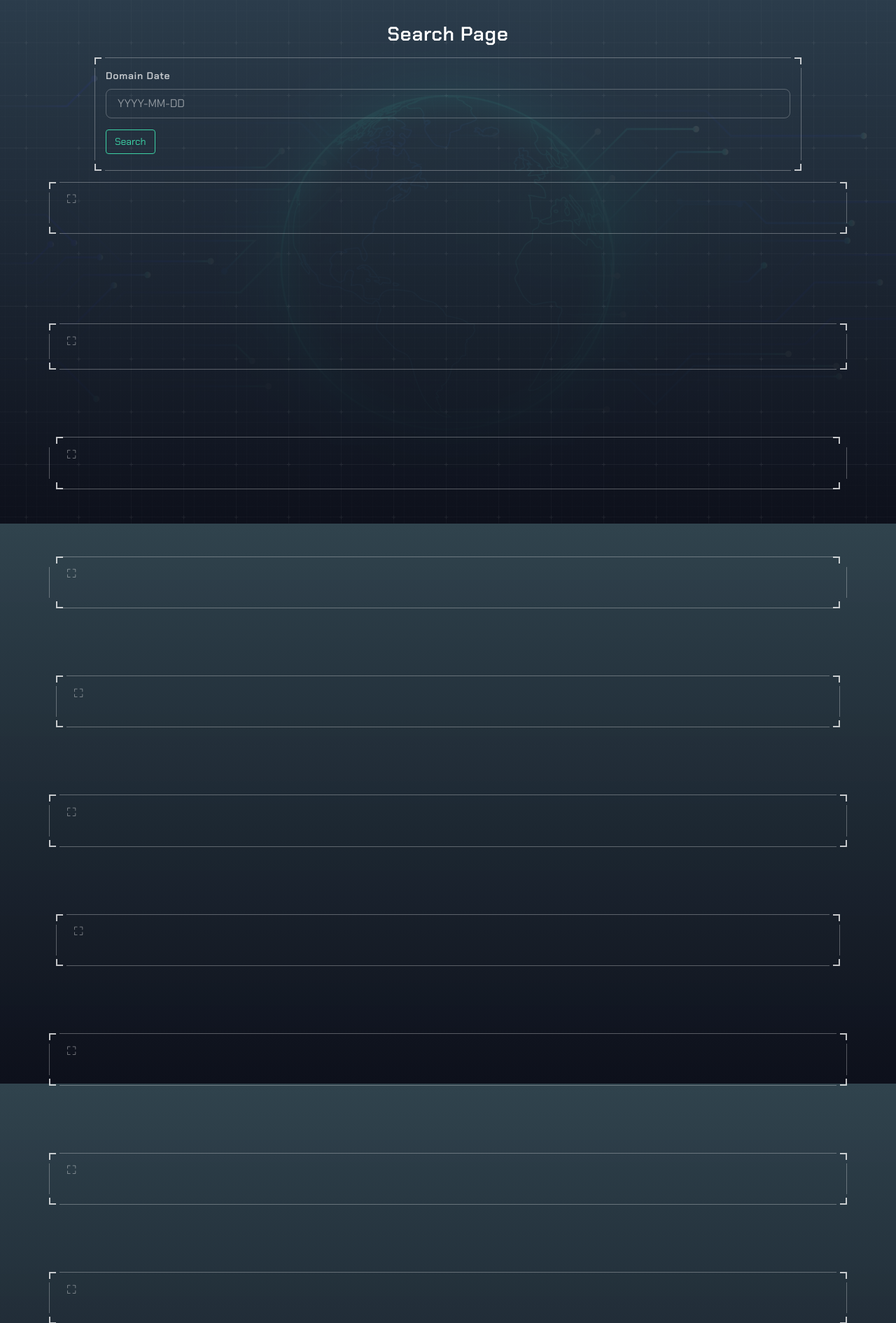
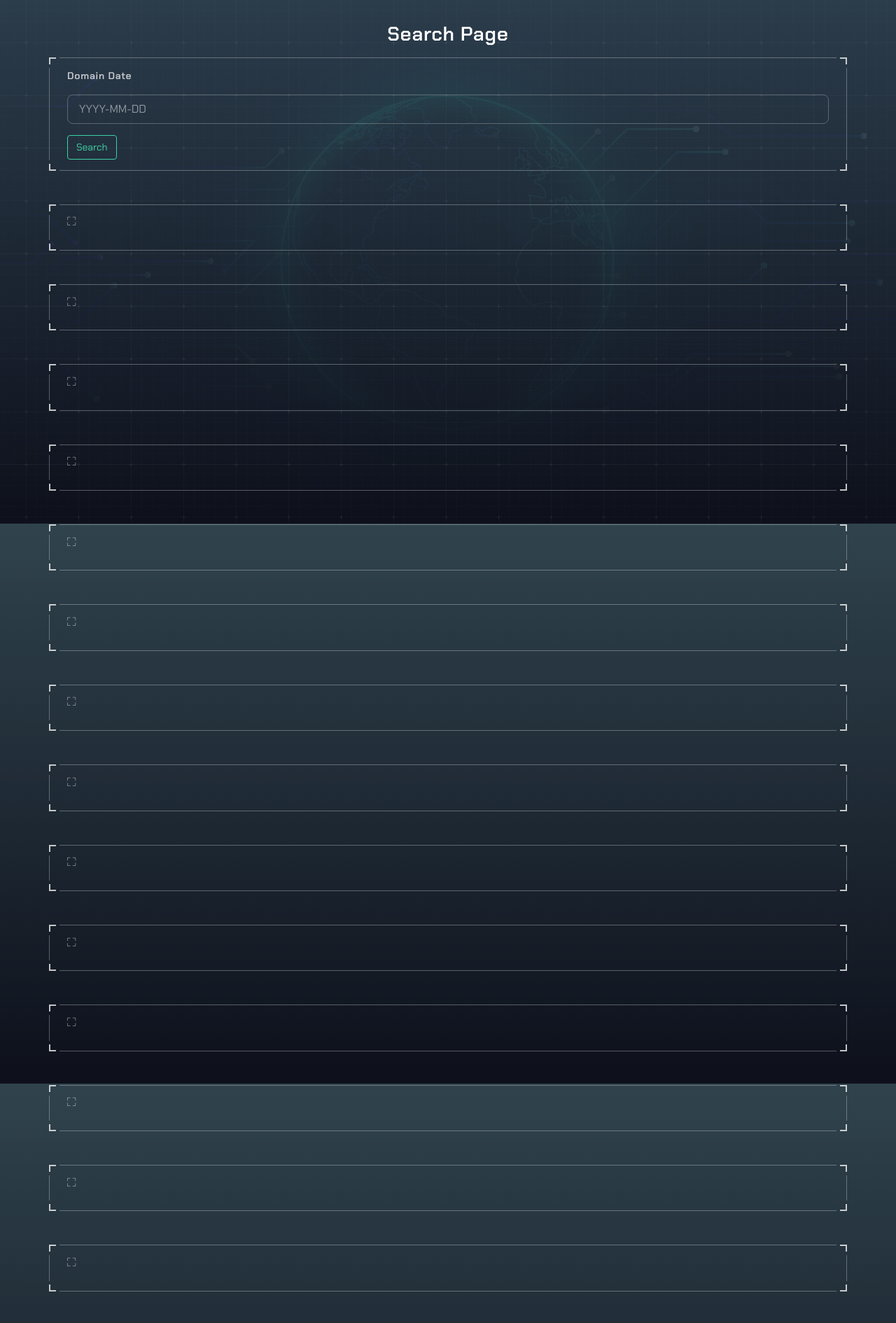
Before and after one commit to sAayush/7i-Domain-Project, a Django app: page /search_data/ in a window 1280 px wide. Shown: the part 52-1942 px from the top of the page at 70% size. Run offline with Django 5.2, Linux system fonts and the light colour scheme; the visitor is signed in with stand-in values (Sample User, id 1); some libraries are stand-ins or nearby versions.

Commit message:
date page done

```diff
--- a/vapt/web/templates/data_template.html
+++ b/vapt/web/templates/data_template.html
@@ -1,25 +1,21 @@
 {% extends "base.html" %}
 {% block content %}
 <!-- BEGIN row -->
-	<div class="row">
+<div class="container">
 <!-- BEGIN col-3 -->
-		<div class="container col-xl-10 ">
+	<div class="row justify-content-end align-items-center">
 	<!-- BEGIN card -->
-			<div class="card mb-3">
+		<div class="card">
 		<!-- BEGIN card-body -->
 			<div class="card-body">
 			<!-- BEGIN title -->
-					<div class="d-flex fw-bold mb-2">
+				<div class="d-flex fw-bold mb-3">
 					<span class="flex-grow-1">Domain Date</span>
 				</div>
-					<div class="row justify-content-center">
-						<div class="form-input">
-							<div class="mb-2">
+				<div class="form-input flex-grow-1">
 					<input type="text" class="form-control form-control-lg" id="date" name="date" placeholder="YYYY-MM-DD" required>
-								<div class="d-flex mt-3">
-									<button type="submit" class="btn btn-outline-theme" onclick="date_info()">Search</button>
-								</div>
-							</div>
+					<div class="mt-3">
+						<button type="submit" class="btn d-block btn-outline-theme" onclick="date_info()">Search</button>
 					</div>
 				</div>
 			</div>
@@ -33,13 +29,12 @@
 		</div>
 	</div>
 </div>
-				<!-- BEGIN row -->
 
 <div class="container">
-	<div class="row justify-content-end align-items-center">
-		<div class="card mb-5">
+	<div class="row justify-content-end align-items-center mt-5">
+		<div class="card">
 			<div class="card-body">
-				<div class="d-flex fw-bold small mb-4">
+				<div class="d-flex fw-bold small mb-3">
 					<a href="#" data-toggle="card-expand" class="text-inverse text-opacity-50 text-decoration-none"><i class="bi bi-fullscreen"></i></a>
 				</div>
 				<div class="small text-inverse text-opacity-50 text-truncate">
@@ -55,12 +50,11 @@
 		</div>
 	</div>
 </div>
-</div>
 
 
 <div class="container">
 	<div class="row justify-content-end align-items-center mt-5">
-		<div class="card mb-5">
+		<div class="card">
 			<div class="card-body">
 				<div class="d-flex fw-bold small mb-3">
 					<a href="#" data-toggle="card-expand" class="text-inverse text-opacity-50 text-decoration-none"><i class="bi bi-fullscreen"></i></a>
@@ -81,14 +75,13 @@
 
 <div class="container">
 	<div class="row justify-content-end align-items-center mt-5">
-			<div class="card mb-5">
+		<div class="card">
 			<div class="card-body">
-					<div class="d-flex fw-bold small mb-4">
+				<div class="d-flex fw-bold small mb-3">
 					<a href="#" data-toggle="card-expand" class="text-inverse text-opacity-50 text-decoration-none"><i class="bi bi-fullscreen"></i></a>
 				</div>
 				<div class="small text-inverse text-opacity-50 text-truncate">
-						<div class="dnsdumpD"><div>
-
+					<div class="dnsdumpD"></div>
 				</div>
 			</div>
 			<div class="card-arrow">
@@ -104,14 +97,13 @@
 <!-- BEGIN #content -->
 <div class="container">
 	<div class="row justify-content-end align-items-center mt-5">
-		<div class="card mb-5">
+		<div class="card">
 			<div class="card-body">
-				<div class="d-flex fw-bold small mb-4">
+				<div class="d-flex fw-bold small mb-3">
 					<a href="#" data-toggle="card-expand" class="text-inverse text-opacity-50 text-decoration-none"><i class="bi bi-fullscreen"></i></a>
 				</div>
 				<div class="small text-inverse text-opacity-50 text-truncate">
-					<div class="vtotaldiv">
-						<div>
+					<div class="vtotaldiv"></div>
 				</div>
 			</div>
 			<div class="card-arrow">
@@ -123,13 +115,12 @@
 		</div>
 	</div>
 </div>
-</div>
 
 <div class="container">
 	<div class="row justify-content-end align-items-center mt-5">
-			<div class="card mb-5">
+		<div class="card">
 			<div class="card-body">
-					<div class="d-flex fw-bold small mb-4">
+				<div class="d-flex fw-bold small mb-3">
 					<a href="#" data-toggle="card-expand" class="text-inverse text-opacity-50 text-decoration-none"><i class="bi bi-fullscreen"></i></a>
 				</div>
 				<div class="small text-inverse text-opacity-50 text-truncate">
@@ -137,7 +128,6 @@
 					<div id="CertificateDIV"></div>
 					<div id="Issued_Certificates_DIV"></div>
 					<div id="container_div"></div>
-
 				</div>
 			</div>
 			<div class="card-arrow">
@@ -149,12 +139,11 @@
 		</div>
 	</div>
 </div>
-</div>
 <div class="container">
 	<div class="row justify-content-end align-items-center mt-5">
-			<div class="card mb-5">
+		<div class="card">
 			<div class="card-body">
-					<div class="d-flex fw-bold small mb-4">
+				<div class="d-flex fw-bold small mb-3">
 					<a href="#" data-toggle="card-expand" class="text-inverse text-opacity-50 text-decoration-none"><i class="bi bi-fullscreen"></i></a>
 				</div>
 				<div class="small text-inverse text-opacity-50 text-truncate">
@@ -173,13 +162,12 @@
 		</div>
 	</div>
 </div>
-</div>
 
 <div class="container">
 	<div class="row justify-content-end align-items-center mt-5">
-			<div class="card mb-5">
+		<div class="card">
 			<div class="card-body">
-					<div class="d-flex fw-bold small mb-4">
+				<div class="d-flex fw-bold small mb-3">
 					<a href="#" data-toggle="card-expand" class="text-inverse text-opacity-50 text-decoration-none"><i class="bi bi-fullscreen"></i></a>
 				</div>
 				<div class="small text-inverse text-opacity-50 text-truncate">
@@ -195,13 +183,12 @@
 		</div>
 	</div>
 </div>
-</div>
 
 <div class="container">
 	<div class="row justify-content-end align-items-center mt-5">
-			<div class="card mb-5">
+		<div class="card">
 			<div class="card-body">
-					<div class="d-flex fw-bold small mb-4">
+				<div class="d-flex fw-bold small mb-3">
 					<a href="#" data-toggle="card-expand" class="text-inverse text-opacity-50 text-decoration-none"><i class="bi bi-fullscreen"></i></a>
 				</div>
 				<div class="small text-inverse text-opacity-50 text-truncate">
@@ -222,13 +209,12 @@
 		</div>
 	</div>
 </div>
-</div>
 
 <div class="container">
 	<div class="row justify-content-end align-items-center mt-5">
-			<div class="card mb-5">
+		<div class="card">
 			<div class="card-body">
-					<div class="d-flex fw-bold small mb-4">
+				<div class="d-flex fw-bold small mb-3">
 					<a href="#" data-toggle="card-expand" class="text-inverse text-opacity-50 text-decoration-none"><i class="bi bi-fullscreen"></i></a>
 				</div>
 				<div class="small text-inverse text-opacity-50 text-truncate">
@@ -244,12 +230,11 @@
 		</div>
 	</div>
 </div>
-</div>
 <div class="container">
 	<div class="row justify-content-end align-items-center mt-5">
-			<div class="card mb-5">
+		<div class="card">
 			<div class="card-body">
-					<div class="d-flex fw-bold small mb-4">
+				<div class="d-flex fw-bold small mb-3">
 					<a href="#" data-toggle="card-expand" class="text-inverse text-opacity-50 text-decoration-none"><i class="bi bi-fullscreen"></i></a>
 				</div>
 				<div class="small text-inverse text-opacity-50 text-truncate">
@@ -265,12 +250,11 @@
 		</div>
 	</div>
 </div>
-</div>
 <div class="container">
 	<div class="row justify-content-end align-items-center mt-5">
-			<div class="card mb-5">
+		<div class="card">
 			<div class="card-body">
-					<div class="d-flex fw-bold small mb-4">
+				<div class="d-flex fw-bold small mb-3">
 					<a href="#" data-toggle="card-expand" class="text-inverse text-opacity-50 text-decoration-none"><i class="bi bi-fullscreen"></i></a>
 				</div>
 				<div class="small text-inverse text-opacity-50 text-truncate">
@@ -286,13 +270,12 @@
 		</div>
 	</div>
 </div>
-</div>
 
 <div class="container">
 	<div class="row justify-content-end align-items-center mt-5">
-			<div class="card mb-5">
+		<div class="card">
 			<div class="card-body">
-					<div class="d-flex fw-bold small mb-4">
+				<div class="d-flex fw-bold small mb-3">
 					<a href="#" data-toggle="card-expand" class="text-inverse text-opacity-50 text-decoration-none"><i class="bi bi-fullscreen"></i></a>
 				</div>
 				<div class="small text-inverse text-opacity-50 text-truncate">
@@ -308,13 +291,12 @@
 		</div>
 	</div>
 </div>
-</div>
 
 <div class="container">
 	<div class="row justify-content-end align-items-center mt-5">
-			<div class="card mb-5">
+		<div class="card">
 			<div class="card-body">
-					<div class="d-flex fw-bold small mb-4">
+				<div class="d-flex fw-bold small mb-3">
 					<a href="#" data-toggle="card-expand" class="text-inverse text-opacity-50 text-decoration-none"><i class="bi bi-fullscreen"></i></a>
 				</div>
 				<div class="small text-inverse text-opacity-50 text-truncate">
@@ -330,13 +312,12 @@
 		</div>
 	</div>
 </div>
-</div>
 
 <div class="container">
 	<div class="row justify-content-end align-items-center mt-5">
-			<div class="card mb-5">
+		<div class="card">
 			<div class="card-body">
-					<div class="d-flex fw-bold small mb-4">
+				<div class="d-flex fw-bold small mb-3">
 					<a href="#" data-toggle="card-expand" class="text-inverse text-opacity-50 text-decoration-none"><i class="bi bi-fullscreen"></i></a>
 				</div>
 				<div class="small text-inverse text-opacity-50 text-truncate">
@@ -352,13 +333,12 @@
 		</div>
 	</div>
 </div>
-</div>
 
 <div class="container">
 	<div class="row justify-content-end align-items-center mt-5">
-			<div class="card mb-5">
+		<div class="card">
 			<div class="card-body">
-					<div class="d-flex fw-bold small mb-4">
+				<div class="d-flex fw-bold small mb-3">
 					<a href="#" data-toggle="card-expand" class="text-inverse text-opacity-50 text-decoration-none"><i class="bi bi-fullscreen"></i></a>
 				</div>
 				<div class="small text-inverse text-opacity-50 text-truncate">
@@ -374,5 +354,4 @@
 		</div>
 	</div>
 </div>
-</div>
 {% endblock %}
```
Also changed, not shown: vapt/web/templates/index.html (+27 -27 lines). Lines whose indentation alone changed are shown as unchanged.
